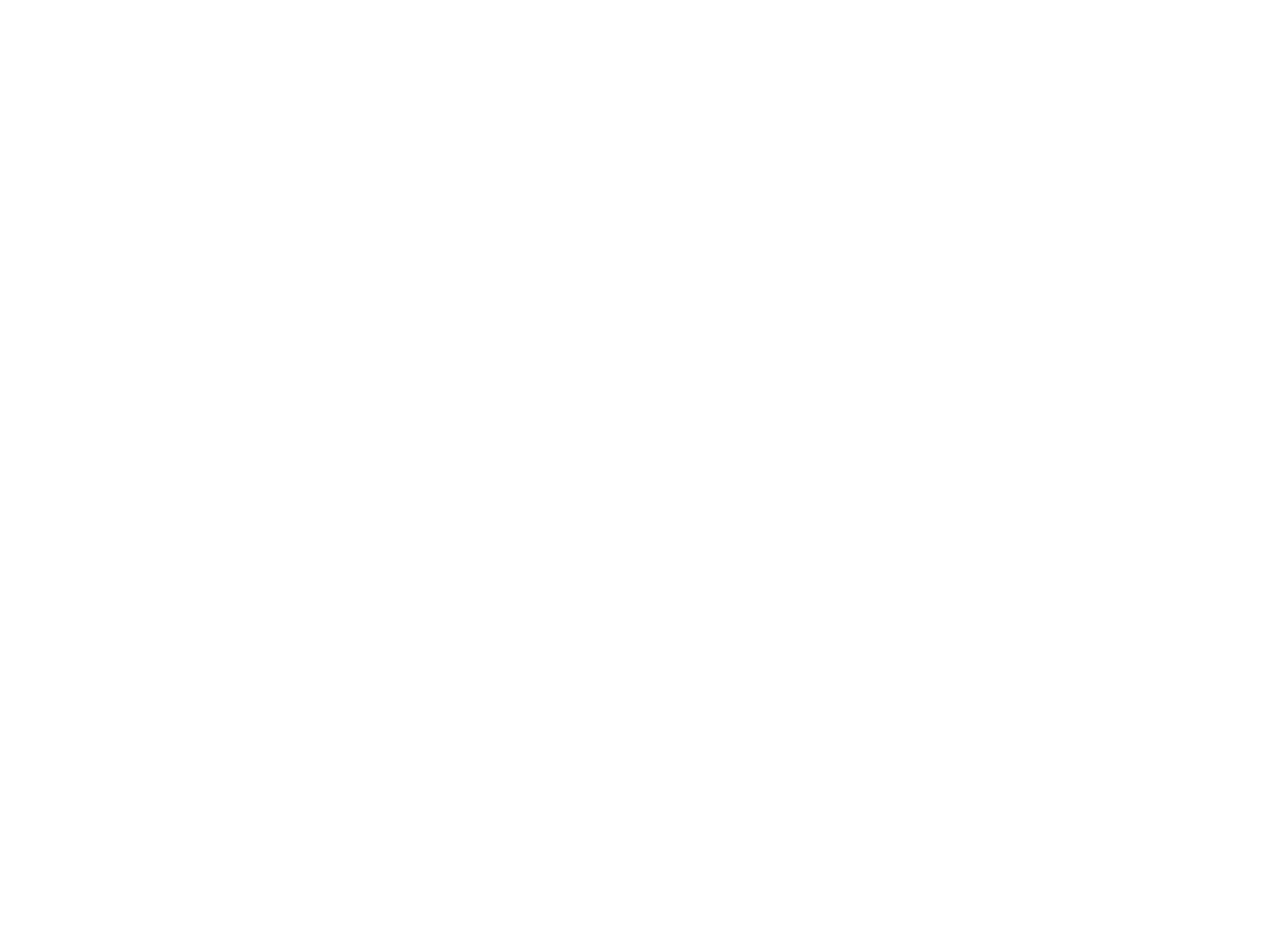
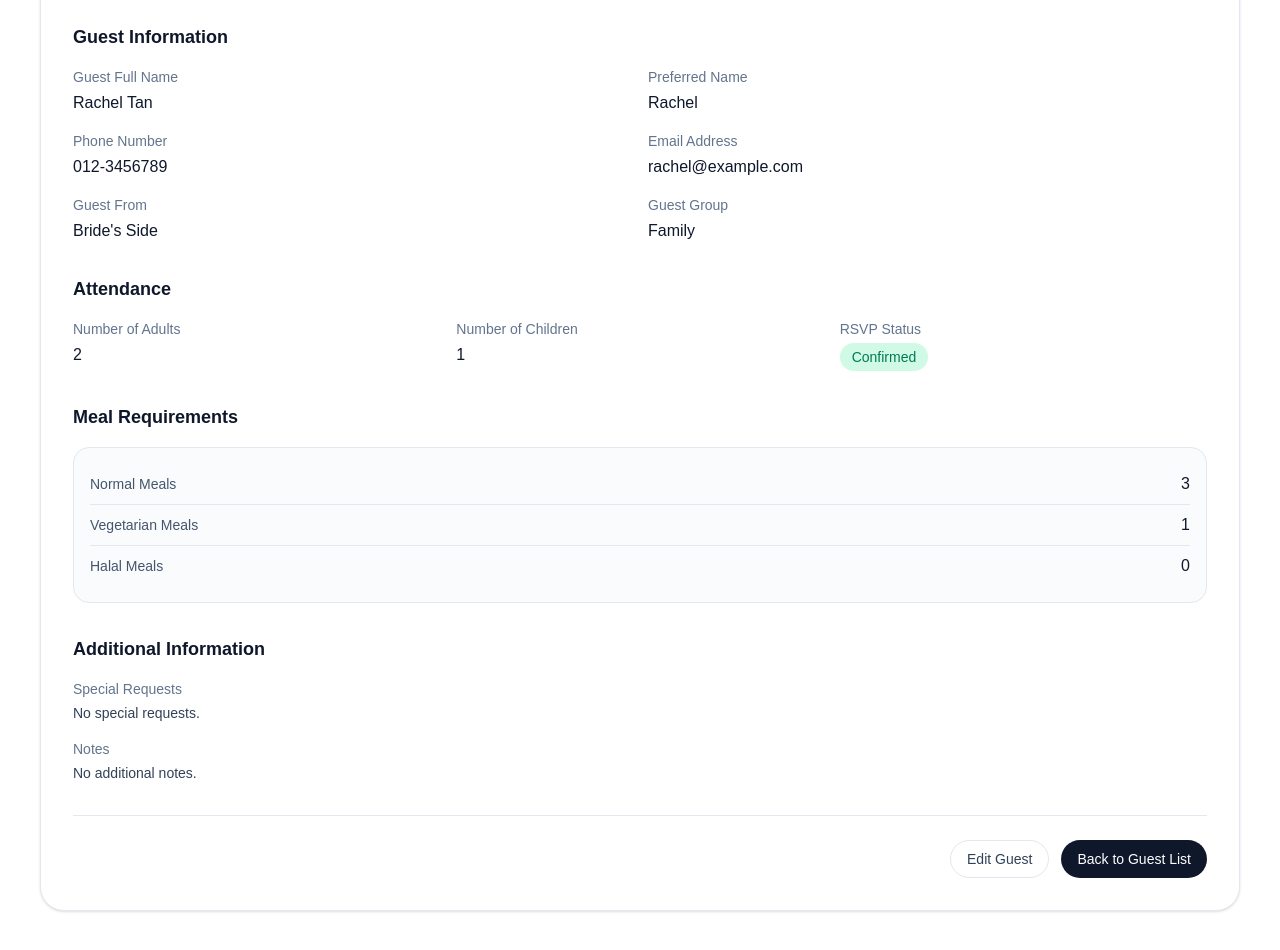
Before and after one commit to RCEventPlanner/WeddingPlanningOS, a Next.js app: page /guests in a window 1280 px wide. Shown: the part 1880-2830 px from the top of the page. Before the commit the page ends 1810 px from the top, so only its background shows below. Built offline with nearby package versions, Linux system fonts and the light colour scheme.

Commit message:
Add reusable guest detail card

```diff
--- a/app/guests/page.tsx
+++ b/app/guests/page.tsx
@@ -1,3 +1,4 @@
+import { GuestDetailCard } from "../../components/GuestDetailCard";
 import { GuestFilter } from "../../components/GuestFilter";
 import { GuestForm } from "../../components/GuestForm";
 import { GuestSearchBar } from "../../components/GuestSearchBar";
@@ -28,6 +29,7 @@
 
       <GuestTable />
       <GuestForm />
+      <GuestDetailCard />
     </div>
   );
 }
--- /dev/null
+++ b/components/GuestDetailCard.tsx
@@ -0,0 +1,153 @@
+type GuestDetailCardProps = {
+  guestName?: string;
+  preferredName?: string;
+  phoneNumber?: string;
+  emailAddress?: string;
+  guestFrom?: string;
+  guestGroup?: string;
+  adults?: number;
+  children?: number;
+  rsvpStatus?: "Confirmed" | "Pending" | "Declined";
+  normalMeals?: number;
+  vegetarianMeals?: number;
+  halalMeals?: number;
+  specialRequests?: string;
+  notes?: string;
+};
+
+const statusStyles: Record<NonNullable<GuestDetailCardProps["rsvpStatus"]>, string> = {
+  Confirmed: "bg-emerald-100 text-emerald-700",
+  Pending: "bg-amber-100 text-amber-700",
+  Declined: "bg-rose-100 text-rose-700",
+};
+
+export function GuestDetailCard({
+  guestName = "Rachel Tan",
+  preferredName = "Rachel",
+  phoneNumber = "012-3456789",
+  emailAddress = "rachel@example.com",
+  guestFrom = "Bride's Side",
+  guestGroup = "Family",
+  adults = 2,
+  children = 1,
+  rsvpStatus = "Confirmed",
+  normalMeals = 3,
+  vegetarianMeals = 1,
+  halalMeals = 0,
+  specialRequests,
+  notes,
+}: GuestDetailCardProps) {
+  return (
+    <section className="mt-6 rounded-3xl border border-slate-200 bg-white p-6 shadow-sm sm:p-8">
+      <div className="mb-6 flex flex-col gap-3 sm:flex-row sm:items-center sm:justify-between">
+        <div>
+          <h2 className="text-xl font-semibold text-slate-900">Guest Profile</h2>
+          <p className="mt-1 text-sm text-slate-600">
+            A complete summary of the selected guest details.
+          </p>
+        </div>
+
+        <span className={`inline-flex rounded-full px-3 py-1 text-sm font-medium ${statusStyles[rsvpStatus]}`}>
+          {rsvpStatus}
+        </span>
+      </div>
+
+      <div className="space-y-8">
+        <div>
+          <h3 className="text-lg font-semibold text-slate-900">Guest Information</h3>
+          <div className="mt-4 grid gap-4 md:grid-cols-2">
+            <div>
+              <p className="text-sm text-slate-500">Guest Full Name</p>
+              <p className="mt-1 font-medium text-slate-900">{guestName}</p>
+            </div>
+            <div>
+              <p className="text-sm text-slate-500">Preferred Name</p>
+              <p className="mt-1 font-medium text-slate-900">{preferredName}</p>
+            </div>
+            <div>
+              <p className="text-sm text-slate-500">Phone Number</p>
+              <p className="mt-1 font-medium text-slate-900">{phoneNumber}</p>
+            </div>
+            <div>
+              <p className="text-sm text-slate-500">Email Address</p>
+              <p className="mt-1 font-medium text-slate-900">{emailAddress}</p>
+            </div>
+            <div>
+              <p className="text-sm text-slate-500">Guest From</p>
+              <p className="mt-1 font-medium text-slate-900">{guestFrom}</p>
+            </div>
+            <div>
+              <p className="text-sm text-slate-500">Guest Group</p>
+              <p className="mt-1 font-medium text-slate-900">{guestGroup}</p>
+            </div>
+          </div>
+        </div>
+
+        <div>
+          <h3 className="text-lg font-semibold text-slate-900">Attendance</h3>
+          <div className="mt-4 grid gap-4 md:grid-cols-3">
+            <div>
+              <p className="text-sm text-slate-500">Number of Adults</p>
+              <p className="mt-1 font-medium text-slate-900">{adults}</p>
+            </div>
+            <div>
+              <p className="text-sm text-slate-500">Number of Children</p>
+              <p className="mt-1 font-medium text-slate-900">{children}</p>
+            </div>
+            <div>
+              <p className="text-sm text-slate-500">RSVP Status</p>
+              <span className={`mt-1 inline-flex rounded-full px-3 py-1 text-sm font-medium ${statusStyles[rsvpStatus]}`}>
+                {rsvpStatus}
+              </span>
+            </div>
+          </div>
+        </div>
+
+        <div>
+          <h3 className="text-lg font-semibold text-slate-900">Meal Requirements</h3>
+          <div className="mt-4 rounded-2xl border border-slate-200 bg-slate-50/70 p-4">
+            <div className="flex items-center justify-between border-b border-slate-200 py-2">
+              <span className="text-sm text-slate-600">Normal Meals</span>
+              <span className="font-medium text-slate-900">{normalMeals}</span>
+            </div>
+            <div className="flex items-center justify-between border-b border-slate-200 py-2">
+              <span className="text-sm text-slate-600">Vegetarian Meals</span>
+              <span className="font-medium text-slate-900">{vegetarianMeals}</span>
+            </div>
+            <div className="flex items-center justify-between py-2">
+              <span className="text-sm text-slate-600">Halal Meals</span>
+              <span className="font-medium text-slate-900">{halalMeals}</span>
+            </div>
+          </div>
+        </div>
+
+        <div>
+          <h3 className="text-lg font-semibold text-slate-900">Additional Information</h3>
+          <div className="mt-4 space-y-4">
+            <div>
+              <p className="text-sm text-slate-500">Special Requests</p>
+              <p className="mt-1 text-sm text-slate-700">
+                {specialRequests || "No special requests."}
+              </p>
+            </div>
+            <div>
+              <p className="text-sm text-slate-500">Notes</p>
+              <p className="mt-1 text-sm text-slate-700">
+                {notes || "No additional notes."}
+              </p>
+            </div>
+          </div>
+        </div>
+      </div>
+
+      <div className="mt-8 flex flex-col gap-3 border-t border-slate-200 pt-6 sm:flex-row sm:justify-end">
+        <button className="rounded-full border border-slate-200 px-4 py-2 text-sm font-medium text-slate-700 transition hover:border-slate-300">
+          Edit Guest
+        </button>
+        <button className="rounded-full bg-slate-900 px-4 py-2 text-sm font-medium text-white transition hover:bg-slate-700">
+          Back to Guest List
+        </button>
+      </div>
+    </section>
+  );
+}
```
Also changed, not shown: 1 other file (tests, documents, lock files or other folders).
